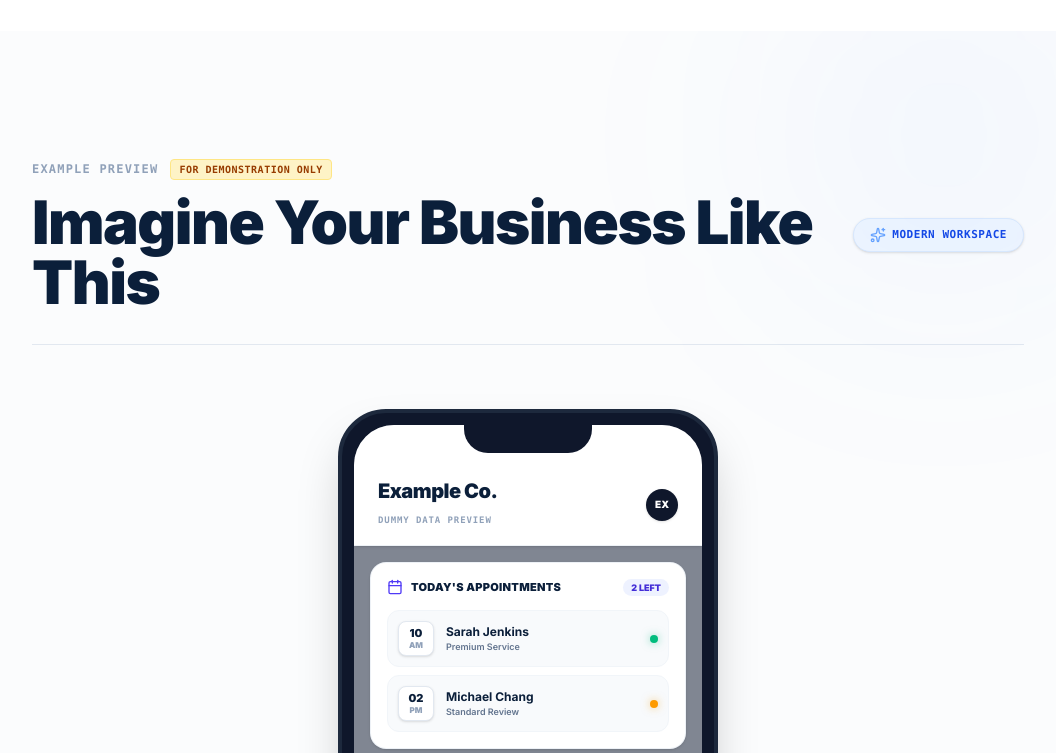
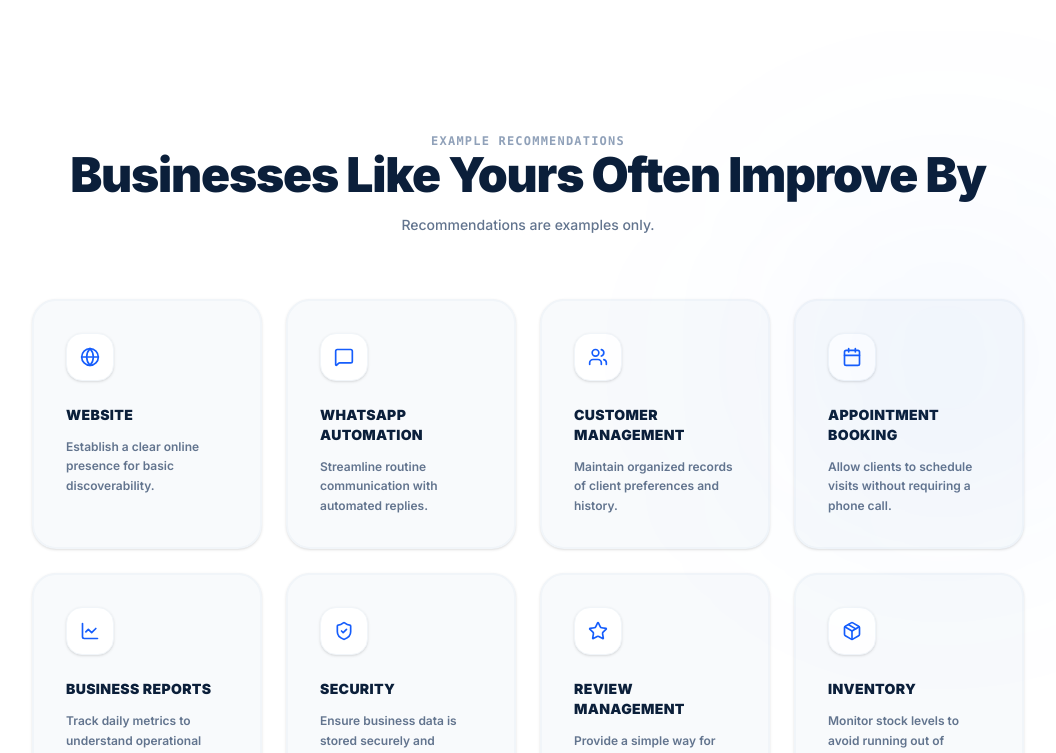
Before and after one commit to ptadas22-lab/apsolution, a React (Vite) app: page / in a window 1280 px wide. Shown: the part 1320-2073 px from the top of the page, without its empty margins (112-1168 px from the left). Built offline with nearby package versions, Linux system fonts and the light colour scheme.

Commit message:
Create recommendation section

```diff
--- a/src/App.tsx
+++ b/src/App.tsx
@@ -2,6 +2,7 @@ import React, { useState } from "react";
 import Navigation from "./components/Navigation";
 import Hero from "./components/Hero";
 import InteractiveSnapshot from "./components/InteractiveSnapshot";
+import Recommendations from "./components/Recommendations";
 import ImagineBusiness from "./components/ImagineBusiness";
 import LatestInsights from "./components/LatestInsights";
 import ContactSection from "./components/ContactSection";
@@ -50,6 +51,9 @@ export default function App() {
           onScrollToSection={handleScrollToSection}
         />
 
+        {/* Recommendations Section */}
+        <Recommendations />
+
         {/* Section 5: Imagine Your Business (Concept Demonstration Visualizer - Step 6) */}
         <ImagineBusiness onScrollToSection={handleScrollToSection} />
 
--- /dev/null
+++ b/src/components/Recommendations.tsx
@@ -0,0 +1,90 @@
+import React from "react";
+import {
+  Globe,
+  MessageSquare,
+  Users,
+  Calendar,
+  LineChart,
+  ShieldCheck,
+  Star,
+  Package
+} from "lucide-react";
+
+export default function Recommendations() {
+  const cards = [
+    {
+      title: "Website",
+      icon: <Globe className="h-5 w-5" />,
+      desc: "Establish a clear online presence for basic discoverability."
+    },
+    {
+      title: "WhatsApp Automation",
+      icon: <MessageSquare className="h-5 w-5" />,
+      desc: "Streamline routine communication with automated replies."
+    },
+    {
+      title: "Customer Management",
+      icon: <Users className="h-5 w-5" />,
+      desc: "Maintain organized records of client preferences and history."
+    },
+    {
+      title: "Appointment Booking",
+      icon: <Calendar className="h-5 w-5" />,
+      desc: "Allow clients to schedule visits without requiring a phone call."
+    },
+    {
+      title: "Business Reports",
+      icon: <LineChart className="h-5 w-5" />,
+      desc: "Track daily metrics to understand operational patterns."
+    },
+    {
+      title: "Security",
+      icon: <ShieldCheck className="h-5 w-5" />,
+      desc: "Ensure business data is stored securely and reliably."
+    },
+    {
+      title: "Review Management",
+      icon: <Star className="h-5 w-5" />,
+      desc: "Provide a simple way for satisfied customers to leave feedback."
+    },
+    {
+      title: "Inventory",
+      icon: <Package className="h-5 w-5" />,
+      desc: "Monitor stock levels to avoid running out of essential supplies."
+    }
+  ];
+
+  return (
+    <section className="py-24 border-b border-slate-100 bg-white">
+      <div className="max-w-5xl mx-auto px-4 space-y-16">
+
+        <div className="text-center space-y-4">
+          <span className="text-xs font-bold text-slate-400 uppercase tracking-widest font-mono">
+            Example Recommendations
+          </span>
+          <h2 className="text-3xl sm:text-5xl font-sans font-black text-[#0B1F3A] tracking-tight">
+            Businesses Like Yours Often Improve By
+          </h2>
+          <p className="text-slate-500 font-medium text-sm">
+            Recommendations are examples only.
+          </p>
+        </div>
+
+        <div className="grid grid-cols-1 sm:grid-cols-2 lg:grid-cols-4 gap-6">
+          {cards.map((card, idx) => (
+            <div key={idx} className="bg-slate-50 rounded-3xl p-8 border-2 border-slate-100 hover:border-blue-200 transition-colors shadow-sm group">
+              <div className="h-12 w-12 rounded-2xl bg-white flex items-center justify-center text-blue-600 mb-6 shadow-sm border border-slate-100 group-hover:scale-110 transition-transform">
+                {card.icon}
+              </div>
+              <h3 className="text-sm font-black text-[#0B1F3A] mb-3 uppercase tracking-wide">{card.title}</h3>
+              <p className="text-xs text-slate-500 font-semibold leading-relaxed">
+                {card.desc}
+              </p>
+            </div>
+          ))}
+        </div>
+
+      </div>
+    </section>
+  );
+}
```
